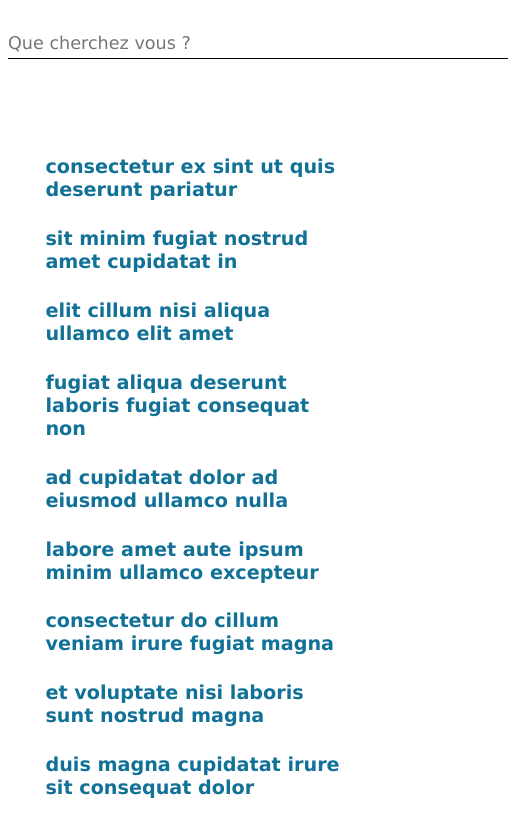
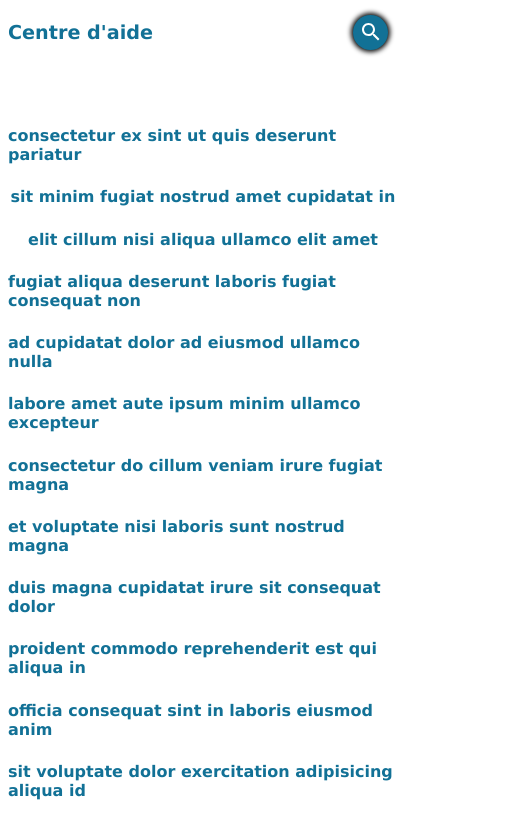
Before and after one commit to Anstrum/search-bar, a plain HTML site: page index.html in a window 390 px wide. Shown: the top 820 px of the page, 508 px wide, since content can reach past the window. Drawn offline with Linux system fonts and the light colour scheme.

Commit message:
adding some responsive

```diff
--- a/index.html
+++ b/index.html
@@ -11,7 +11,14 @@
     </head>
 
     <body>
-        <section class="search-section">
+        <header>
+            <h1>Centre d'aide</h1>
+            <div id="search-button">
+                <img src="./search.svg" alt="" srcset="">
+            </div>
+        </header>
+
+        <section class="search-section invisible">
             <div class="search-input-container">
                 <input class="search-input" type="text" placeholder="Que cherchez vous ?">
             </div>
--- a/script.js
+++ b/script.js
@@ -1,7 +1,15 @@
 let input = document.querySelector('.search-input')
 let resultContainer = document.querySelector('#search-result-container')
 let content = document.querySelector(".title-list-container")
+let searchButton = document.querySelector('#search-button')
+let searchSection = document.querySelector('.search-section')
 
+searchButton.addEventListener('click', function () {
+    searchSection.classList.toggle('visible')
+    input.focus()
+    input.value = ''
+    resultContainer.innerHTML = ''
+})
 
 
 titleList.forEach(title => {
--- a/style.css
+++ b/style.css
@@ -1,7 +1,11 @@
+html, body {
+    width: 100%;
+}
+
+
 * {
     font-family: 'Lucida Sans', 'Lucida Sans Regular', 'Lucida Grande', 'Lucida Sans Unicode', Geneva, Verdana, sans-serif;
 }
-
 
 
 .search-input-container {
@@ -19,7 +23,7 @@
 }
 
 .search-section {
-    width: 500px;
+    width: 600px;
     margin: 0 auto;
 }
 
@@ -29,7 +33,7 @@
     background-color: #127196;
     display: flex;
     flex-direction: column;
-    width: 500px;
+    width: 600px;
     overflow-y: hidden;
     height: fit-content;
     transition: height 0.5s ease-in-out;
@@ -46,7 +50,7 @@
 .title-list-container {
     display: flex;
     flex-direction: column;
-    width: 80%;
+    width: 100%;
     margin: 0 auto;
     margin-top: 80px;
     align-items: center;
@@ -57,3 +61,64 @@
     color: #127196;
     margin-bottom: 10px;
 }
+header {
+    width: 100%;
+}
+
+header h1 {
+    color: #127196;
+    font-size: 1.6rem;
+    width: 100%;
+    text-align: center;
+}
+header div {
+    visibility: hidden;
+}
+
+
+
+@media only screen and (max-width: 600px) {
+    .search-section {
+        width: 100%;
+        visibility: hidden;
+    }
+    header {
+        display: flex;
+        flex-direction: row;
+        align-items: center;
+        justify-content: space-between;
+        width: 100%;
+    }
+    header h1 {
+        font-size: 1.2rem;
+        width: fit-content;
+        text-align: start;
+    }
+    header div {
+        display: flex;
+        align-items: center;
+        justify-content: center;
+        visibility: visible;
+        height: 35px;
+        width: 35px;
+        text-align: center;
+        border-radius: 100%;
+        background-color: #127196;
+        box-shadow: 0px 0px 5px 2px black;
+        margin-right: 10px;
+    }
+
+    .title-list-container {
+        margin-top: 5px;
+    }
+
+    .search-result {
+        font-size: 0.8rem;
+    }
+    .title {
+        font-size: 1rem;
+    }
+    .visible {
+        visibility: visible;
+    }
+}
```
Also changed, not shown: search.svg (added).
